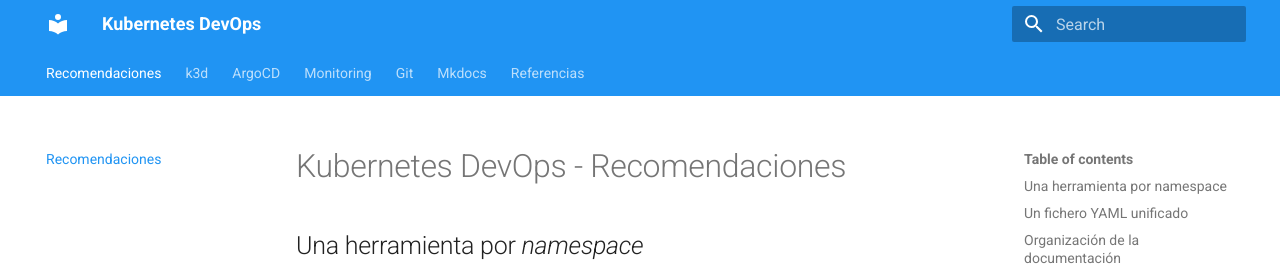
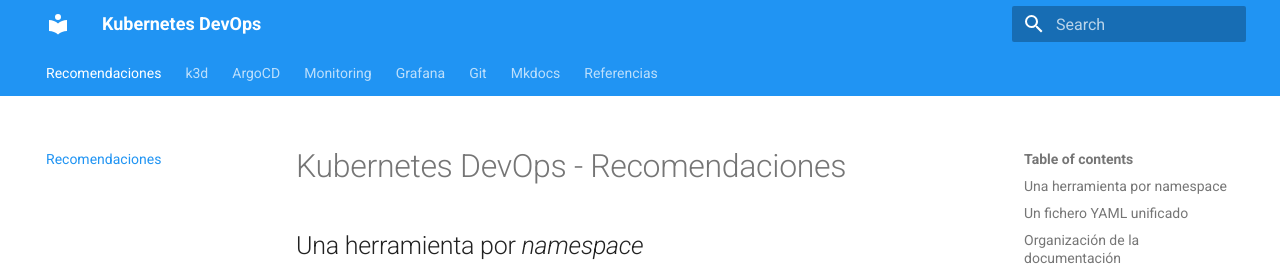
Before and after one commit to onthedock/k8s-devops, an MkDocs documentation site: the page built from docs/index.md, in a window 1280 px wide and 1017 px high. Shown: the top 266 px of the window. Built offline with MkDocs 1.6.1 and Material for MkDocs 9.7.7, drawn with Linux system fonts in a browser that asks for light colours.

Commit message:
Añadida sección para Grafana

```diff
--- a/mkdocs.yml
+++ b/mkdocs.yml
@@ -10,6 +10,8 @@ nav:
   - Monitoring:
       Prometheus:                   monitoring/prometheus.md
       Componentes de Prometheus:    monitoring/prometheus-componentes.md
+  - Grafana:
+      Grafana:                      monitoring/grafana.md
   - Git:
       Deshacer último commit local: git/deshacer-ultimo-commit-local.md
   - Mkdocs:                         mkdocs/basic-setup.md
```
